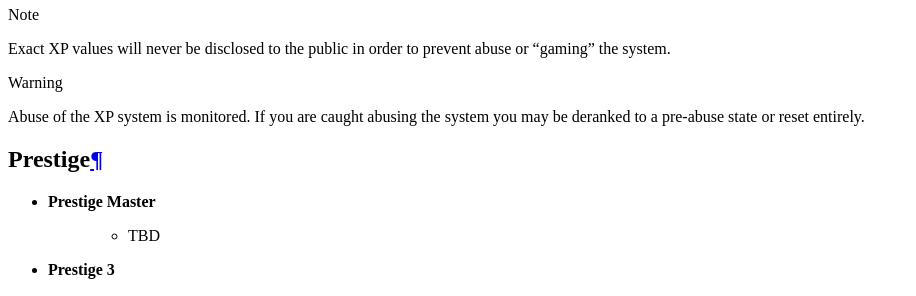
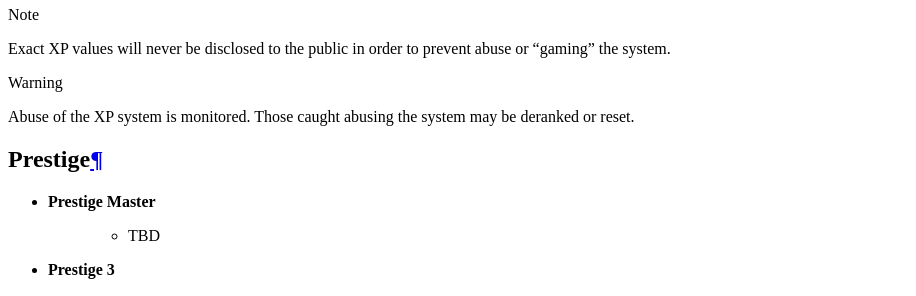
Before and after one commit to EternalllZM/rtd-codz, a Sphinx documentation site: the page built from docs/source/activity_ranks.rst, in a window 1280 px wide. Shown: the part 244-540 px from the top of the page, without its empty margins (0-916 px from the left). Built offline with Sphinx 7.4.7, drawn with Linux system fonts in a browser that asks for light colours.

Commit message:
Update activity_ranks.rst

```diff
--- a/docs/source/activity_ranks.rst
+++ b/docs/source/activity_ranks.rst
@@ -8,7 +8,7 @@ Activity ranks are gained via use of the text channels by means of discussion, o
     :ref:`Exact XP values will never be disclosed to the public in order to prevent abuse or "gaming" the system.`
 
 .. warning::
-    :ref:`Abuse of the XP system is monitored. If you are caught abusing the system you may be deranked to a pre-abuse state or reset entirely.`
+    :ref:`Abuse of the XP system is monitored. Those caught abusing the system may be deranked or reset.`
 
 Prestige
 -----------------
```
